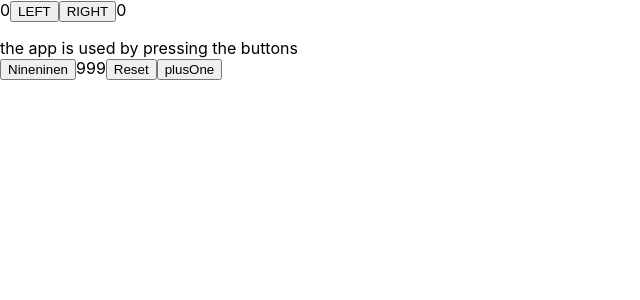
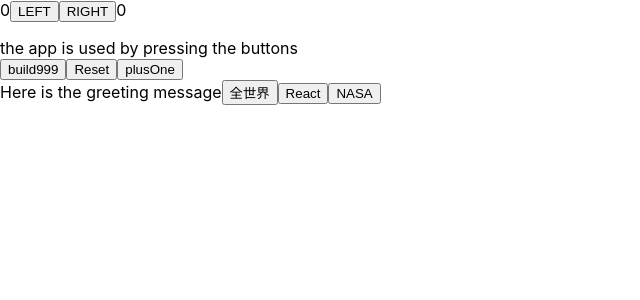
Before and after one commit to mozyao/fs, a React (Create React App) app in the folder react_app/complex_state_debug_1_d/: page / in a window 1280 px wide. Shown: the top 300 px of the page, without its empty margins (0-640 px from the left). Built offline with nearby package versions, Linux system fonts and the light colour scheme.

Commit message:
Added greeting buttons

```diff
--- a/react_app/complex_state_debug_1_d/src/App.js
+++ b/react_app/complex_state_debug_1_d/src/App.js
@@ -46,10 +46,20 @@ const App = () => {
     setRight(right+1)
 
   }
-  const [v,setValue] = useState(999)
+  const [v,setValue] = useState()
 
   const setToValue = (newValue) => {
     setValue(newValue)
+
+  }
+
+  const [greetingMessage,toWhom] = useState('Here is the greeting message')
+
+  const greeting = (who) =>{
+    return () =>{
+      console.log("hello",who)
+    }
+
 
   }
 
@@ -140,7 +150,7 @@ const App = () => {
       <p>{allClicks.join(' ')}</p>
       <History allClicks={allClicks}/>
       <button onClick={()=> setToValue(999)}>
-        Nineninen
+        build999
       </button>
       {v}
       <button onClick={()=> setToValue(0)}>
@@ -150,6 +160,12 @@ const App = () => {
       <button onClick={()=> setToValue(v+1)}>
         plusOne
       </button>
+
+      <br></br>
+      {greetingMessage}
+      <button onClick={greeting('world')}> 全世界</button>
+      <button onClick={greeting('react')}> React</button>
+      <button onClick={greeting('NASA')}> NASA</button>
 
 
     </div>
```
